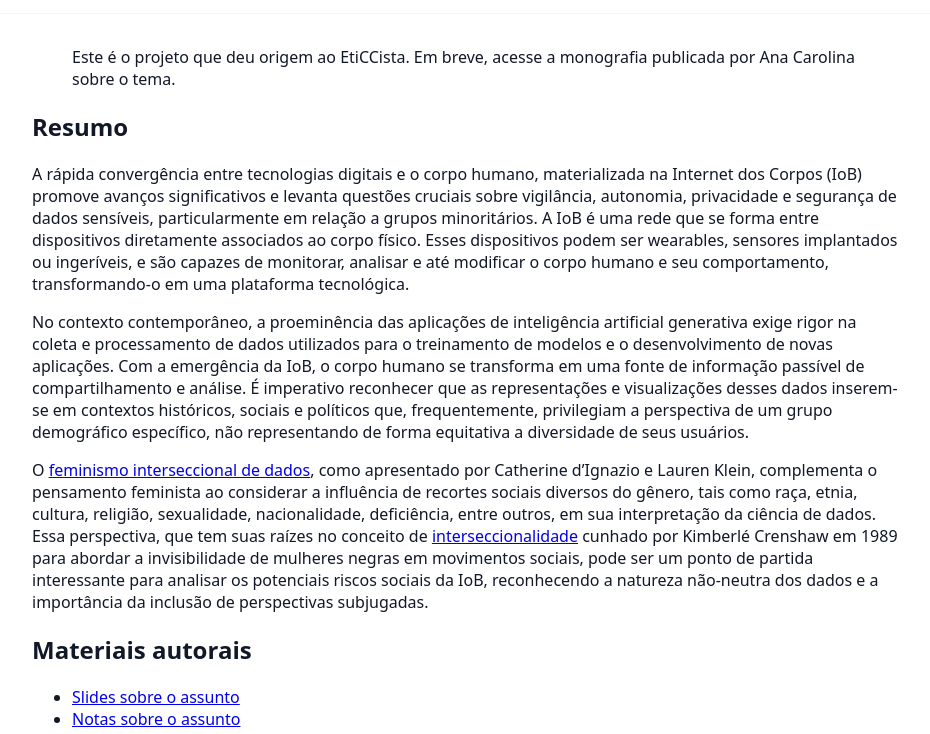
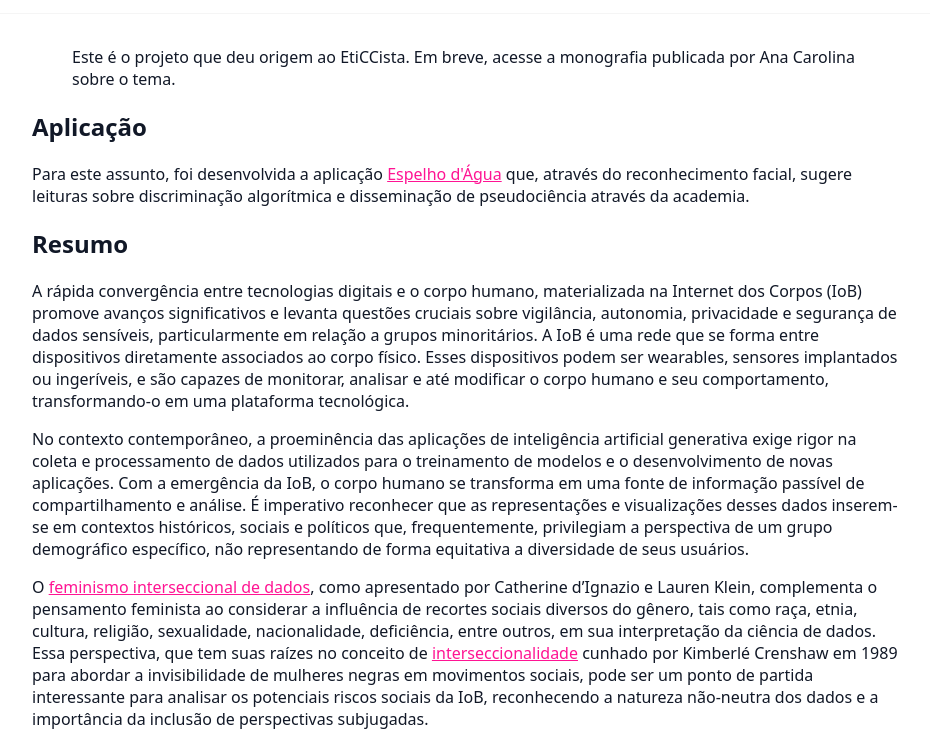
Before and after one commit to EtiCCista/eticcista.github.io, an Eleventy site: page src/posts/feminismo-iob.md in a window 1280 px wide. Shown: the part 46-780 px from the top of the page, without its empty margins (174-1104 px from the left). Built offline with nearby package versions, Linux system fonts and the light colour scheme; Eleventy itself is replaced by a stand-in of ours; files that its build step writes are made by us from their sources.

Commit message:
Espelho + links

```diff
--- a/src/assets/styles.css
+++ b/src/assets/styles.css
@@ -2,6 +2,11 @@
   --bg: #ffffff;
   --text: #111827;
   --muted: #6b7280;
+}
+
+a {
+  color: #ff1493;
+  text-decoration: underline;
 }
 
 [data-theme="dark"]{
--- a/src/posts/feminismo-iob.md
+++ b/src/posts/feminismo-iob.md
@@ -6,6 +6,9 @@ layout: layouts/base.njk
 ---
 
 > Este é o projeto que deu origem ao EtiCCista. Em breve, acesse a monografia publicada por Ana Carolina sobre o tema.
+
+## Aplicação
+Para este assunto, foi desenvolvida a aplicação [Espelho d'Água](https://eticcista.github.io/espelho) que, através do reconhecimento facial, sugere leituras sobre discriminação algorítmica e disseminação de pseudociência através da academia.
 
 ## Resumo
 A rápida convergência entre tecnologias digitais e o corpo humano, materializada na Internet dos Corpos (IoB) promove avanços significativos e levanta questões cruciais sobre vigilância, autonomia, privacidade e segurança de dados sensíveis, particularmente em relação a grupos minoritários. A IoB é uma rede que se forma entre dispositivos diretamente associados ao corpo físico. Esses dispositivos podem ser wearables, sensores implantados ou ingeríveis, e são capazes de monitorar, analisar e até modificar o corpo humano e seu comportamento, transformando-o em uma plataforma tecnológica.
```
